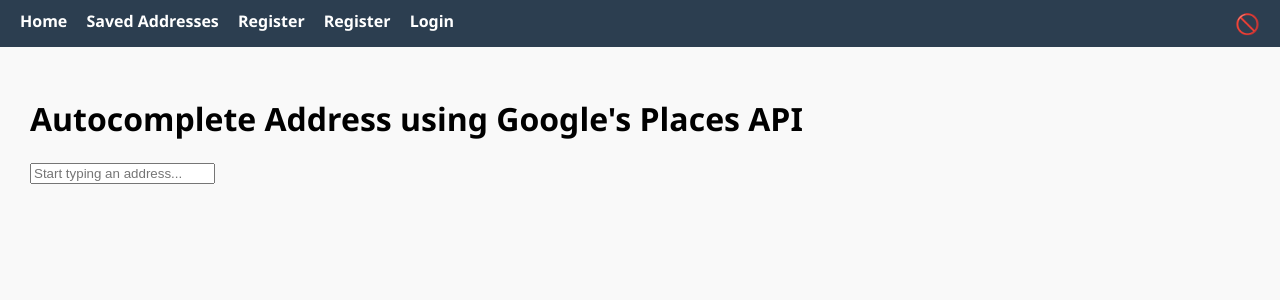
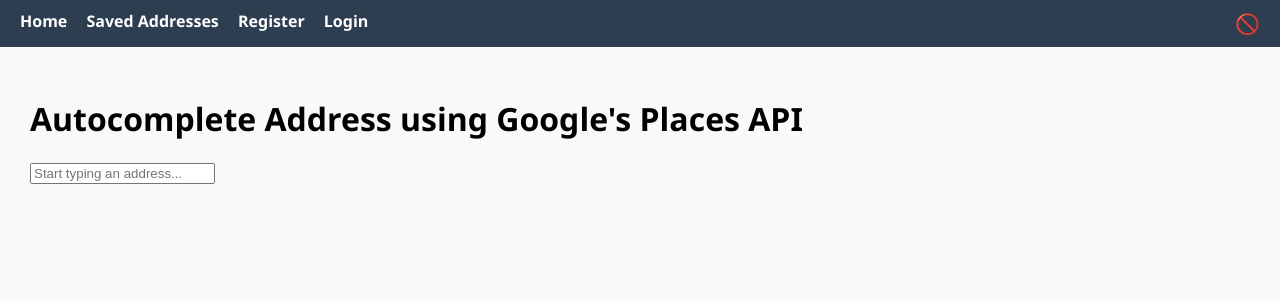
Before and after one commit to Divi76h/Django, a Django app: page / in a window 1280 px wide. Shown: the top 300 px of the page. Run offline with Django 5.2, Linux system fonts and the light colour scheme.

Commit message:
fixed minor bugs

```diff
--- a/templates/layout.html
+++ b/templates/layout.html
@@ -37,7 +37,6 @@
         <div class="nav-left">
             <a href="{% url 'home' %}">Home</a>
             <a href="{% url 'ClaimedAddress:saved_addresses' %}">Saved Addresses</a>
-            <a href="{% url 'users:register' %}">Register</a>
             {% if user.is_authenticated %}
 
             {% else %}
```
Also changed, not shown: db.sqlite3.
